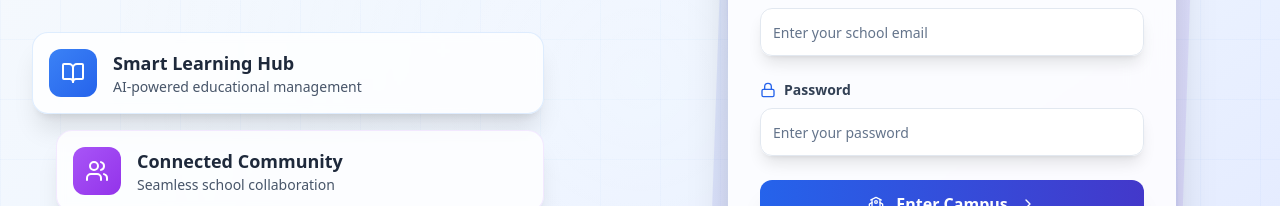
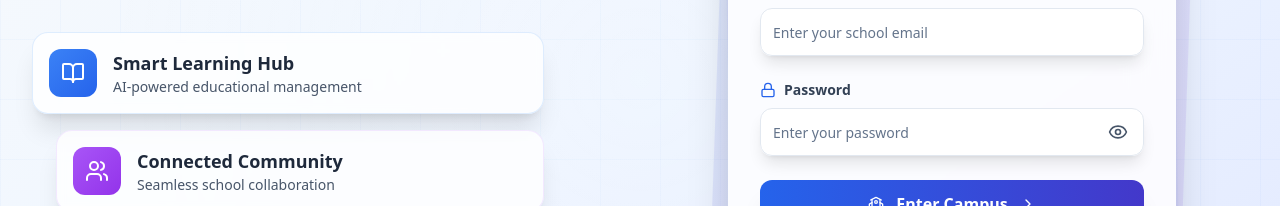
Before and after one commit to jayasuryard/edu-flow-saas-suite, a React (Vite) app: page /login in a window 1280 px wide. Shown: the part 321-527 px from the top of the page. Built offline with nearby package versions, Linux system fonts and the light colour scheme.

Commit message:
Add password visibility toggle
Implemented show/hide password functionality with animations in the login page.

```diff
--- a/src/pages/auth/LoginPage.tsx
+++ b/src/pages/auth/LoginPage.tsx
@@ -13,7 +13,7 @@ import { zodResolver } from '@hookform/resolvers/zod';
 import * as z from 'zod';
 import {
   GraduationCap, Mail, Lock, BookOpen, Users, Award, ChevronRight, School, Star,
-  Globe2, Book, Lightbulb, Trophy, Apple, PenTool, Calculator, Microscope
+  Globe2, Book, Lightbulb, Trophy, Apple, PenTool, Calculator, Microscope, Eye, EyeOff
 } from 'lucide-react';
 
 const loginSchema = z.object({
@@ -27,6 +27,7 @@ type LoginFormData = z.infer<typeof loginSchema>;
 const LoginPage = () => {
   const { login } = useAuth();
   const navigate = useNavigate();
+  const [showPassword, setShowPassword] = useState(false);
 
   const form = useForm<LoginFormData>({
     resolver: zodResolver(loginSchema),
@@ -72,6 +73,10 @@ const LoginPage = () => {
     if (success) {
       navigate('/dashboard');
     }
+  };
+
+  const togglePasswordVisibility = () => {
+    setShowPassword(!showPassword);
   };
 
   return (
@@ -299,12 +304,28 @@ const LoginPage = () => {
                               Password
                             </FormLabel>
                             <FormControl>
-                              <Input
-                                type="password"
-                                placeholder="Enter your password"
-                                className="h-12 rounded-xl border-slate-200 bg-white/70 backdrop-blur-sm focus:border-blue-400 focus:ring-blue-400/30 transition-all duration-300 text-base shadow-lg"
-                                {...field}
-                              />
+                              <div className="relative">
+                                <Input
+                                  type={showPassword ? "text" : "password"}
+                                  placeholder="Enter your password"
+                                  className="h-12 rounded-xl border-slate-200 bg-white/70 backdrop-blur-sm focus:border-blue-400 focus:ring-blue-400/30 transition-all duration-300 text-base shadow-lg pr-12"
+                                  {...field}
+                                />
+                                <button
+                                  type="button"
+                                  onClick={togglePasswordVisibility}
+                                  className="absolute right-3 top-1/2 -translate-y-1/2 p-1 rounded-lg hover:bg-slate-100 transition-all duration-300 group"
+                                >
+                                  <div className="relative">
+                                    {showPassword ? (
+                                      <EyeOff className="h-5 w-5 text-slate-600 group-hover:text-blue-600 transition-all duration-300 transform group-hover:scale-110" />
+                                    ) : (
+                                      <Eye className="h-5 w-5 text-slate-600 group-hover:text-blue-600 transition-all duration-300 transform group-hover:scale-110" />
+                                    )}
+                                    <div className="absolute inset-0 bg-blue-400/20 rounded-full scale-0 group-hover:scale-100 transition-transform duration-300"></div>
+                                  </div>
+                                </button>
+                              </div>
                             </FormControl>
                             <FormMessage />
                           </FormItem>
--- a/src/pages/auth/RegisterPage.tsx
+++ b/src/pages/auth/RegisterPage.tsx
@@ -13,7 +13,7 @@ import * as z from 'zod';
 import {
   GraduationCap, Mail, Lock, Building2, User, Phone, MapPin, Globe, ChevronRight,
   ChevronLeft, School, BookOpen, Star, Sparkles, Users, Award, Book, Apple,
-  Calculator, Microscope, Trophy, PenTool, Lightbulb, Ruler, Palette
+  Calculator, Microscope, Trophy, PenTool, Lightbulb, Ruler, Palette, Eye, EyeOff
 } from 'lucide-react';
 
 const registrationSchema = z.object({
@@ -37,6 +37,7 @@ type RegistrationFormData = z.infer<typeof registrationSchema>;
 const RegisterPage = () => {
   const [isLoading, setIsLoading] = useState(false);
   const [currentStep, setCurrentStep] = useState(1);
+  const [showPassword, setShowPassword] = useState(false);
   const { register } = useAuth();
   const navigate = useNavigate();
 
@@ -116,6 +117,10 @@ const RegisterPage = () => {
       default:
         return [];
     }
+  };
+
+  const togglePasswordVisibility = () => {
+    setShowPassword(!showPassword);
   };
 
   const stepTitles = [
@@ -279,8 +284,8 @@ const RegisterPage = () => {
         </div>
 
         {/* Right Side - Enhanced Registration Form */}
-        <div className="w-full lg:w-3/5 xl:w-1/2 flex items-center justify-center p-3 sm:p-4 overflow-y-auto">
-          <div className="w-full max-w-xl my-auto">
+        <div className="w-full lg:w-3/5 xl:w-1/2 flex items-center justify-center p-3 sm:p-4">
+          <div className="w-full max-w-xl h-full flex flex-col justify-center">
             {/* Mobile Header */}
             <div className="lg:hidden text-center mb-4">
               <div className="flex items-center justify-center mb-3">
@@ -303,13 +308,13 @@ const RegisterPage = () => {
             </div>
 
             {/* Enhanced Registration Card */}
-            <div className="relative">
+            <div className="relative flex-1 flex items-center justify-center">
               <div className="absolute inset-0 bg-gradient-to-br from-emerald-600 to-teal-600 rounded-2xl sm:rounded-3xl transform rotate-1 scale-105 opacity-10"></div>
 
-              <Card className="relative bg-white/90 backdrop-blur-xl shadow-2xl border-0 rounded-2xl sm:rounded-3xl overflow-hidden">
+              <Card className="relative bg-white/90 backdrop-blur-xl shadow-2xl border-0 rounded-2xl sm:rounded-3xl overflow-hidden w-full max-h-[90vh] flex flex-col">
                 <div className="absolute top-0 left-0 w-full h-2 bg-gradient-to-r from-emerald-500 via-teal-500 to-cyan-500"></div>
 
-                <CardHeader className="text-center pb-4 pt-6 px-4 sm:px-6">
+                <CardHeader className="text-center pb-4 pt-6 px-4 sm:px-6 flex-shrink-0">
                   <div className="flex items-center justify-center mb-3">
                     <div className="bg-gradient-to-br from-emerald-100 to-teal-100 rounded-xl p-3 shadow-lg">
                       {React.createElement(stepIcons[currentStep - 1], { className: "h-6 w-6 text-emerald-600" })}
@@ -331,7 +336,7 @@ const RegisterPage = () => {
                   </div>
                 </CardHeader>
 
-                <CardContent className="px-4 sm:px-6 pb-6">
+                <CardContent className="px-4 sm:px-6 pb-6 flex-1 overflow-y-auto">
                   <Form {...form}>
                     <form onSubmit={form.handleSubmit(onSubmit)} className="space-y-4">
                       {/* Step 1: Enhanced School Info */}
@@ -607,12 +612,28 @@ const RegisterPage = () => {
                                     Password *
                                   </FormLabel>
                                   <FormControl>
-                                    <Input
-                                      type="password"
-                                      placeholder="Create a strong password"
-                                      className="h-10 rounded-xl border-gray-300 bg-white/80 focus:border-emerald-500 focus:ring-emerald-500/30 shadow-md"
-                                      {...field}
-                                    />
+                                    <div className="relative">
+                                      <Input
+                                        type={showPassword ? "text" : "password"}
+                                        placeholder="Create a strong password"
+                                        className="h-10 rounded-xl border-gray-300 bg-white/80 focus:border-emerald-500 focus:ring-emerald-500/30 shadow-md pr-12"
+                                        {...field}
+                                      />
+                                      <button
+                                        type="button"
+                                        onClick={togglePasswordVisibility}
+                                        className="absolute right-3 top-1/2 -translate-y-1/2 p-1 rounded-lg hover:bg-slate-100 transition-all duration-300 group"
+                                      >
+                                        <div className="relative">
+                                          {showPassword ? (
+                                            <EyeOff className="h-4 w-4 text-slate-600 group-hover:text-emerald-600 transition-all duration-300 transform group-hover:scale-110" />
+                                          ) : (
+                                            <Eye className="h-4 w-4 text-slate-600 group-hover:text-emerald-600 transition-all duration-300 transform group-hover:scale-110" />
+                                          )}
+                                          <div className="absolute inset-0 bg-emerald-400/20 rounded-full scale-0 group-hover:scale-100 transition-transform duration-300"></div>
+                                        </div>
+                                      </button>
+                                    </div>
                                   </FormControl>
                                   <FormMessage />
                                 </FormItem>
@@ -623,7 +644,7 @@ const RegisterPage = () => {
                       )}
 
                       {/* Enhanced Navigation Buttons */}
-                      <div className="flex justify-between pt-4">
+                      <div className="flex justify-between pt-4 flex-shrink-0">
                         {currentStep > 1 && (
                           <Button
                             type="button"
@@ -668,7 +689,7 @@ const RegisterPage = () => {
                     </form>
                   </Form>
 
-                  <div className="mt-6 text-center">
+                  <div className="mt-6 text-center flex-shrink-0">
                     <div className="text-slate-600 text-sm">
                       Already have a school account?{' '}
                       <Link
```
